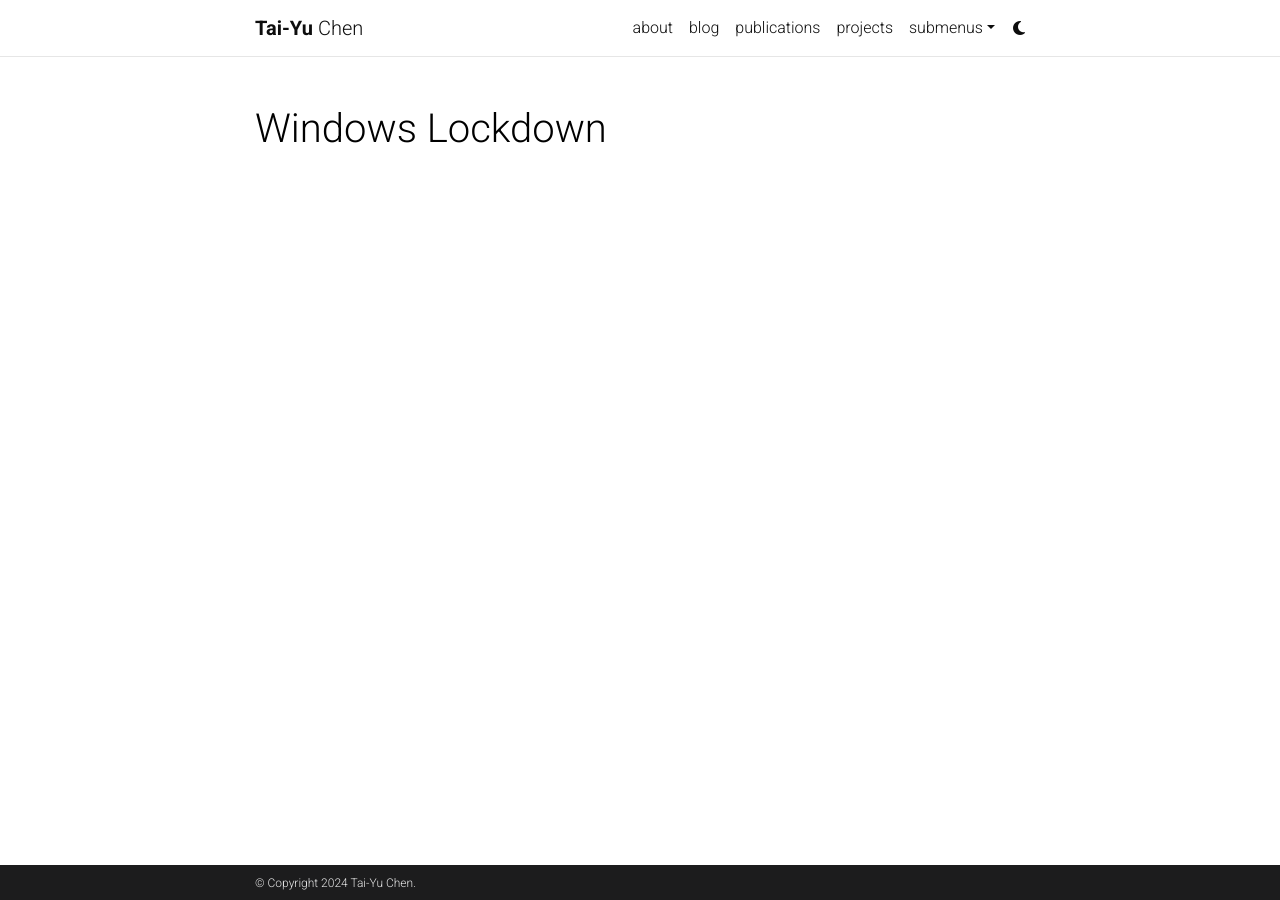
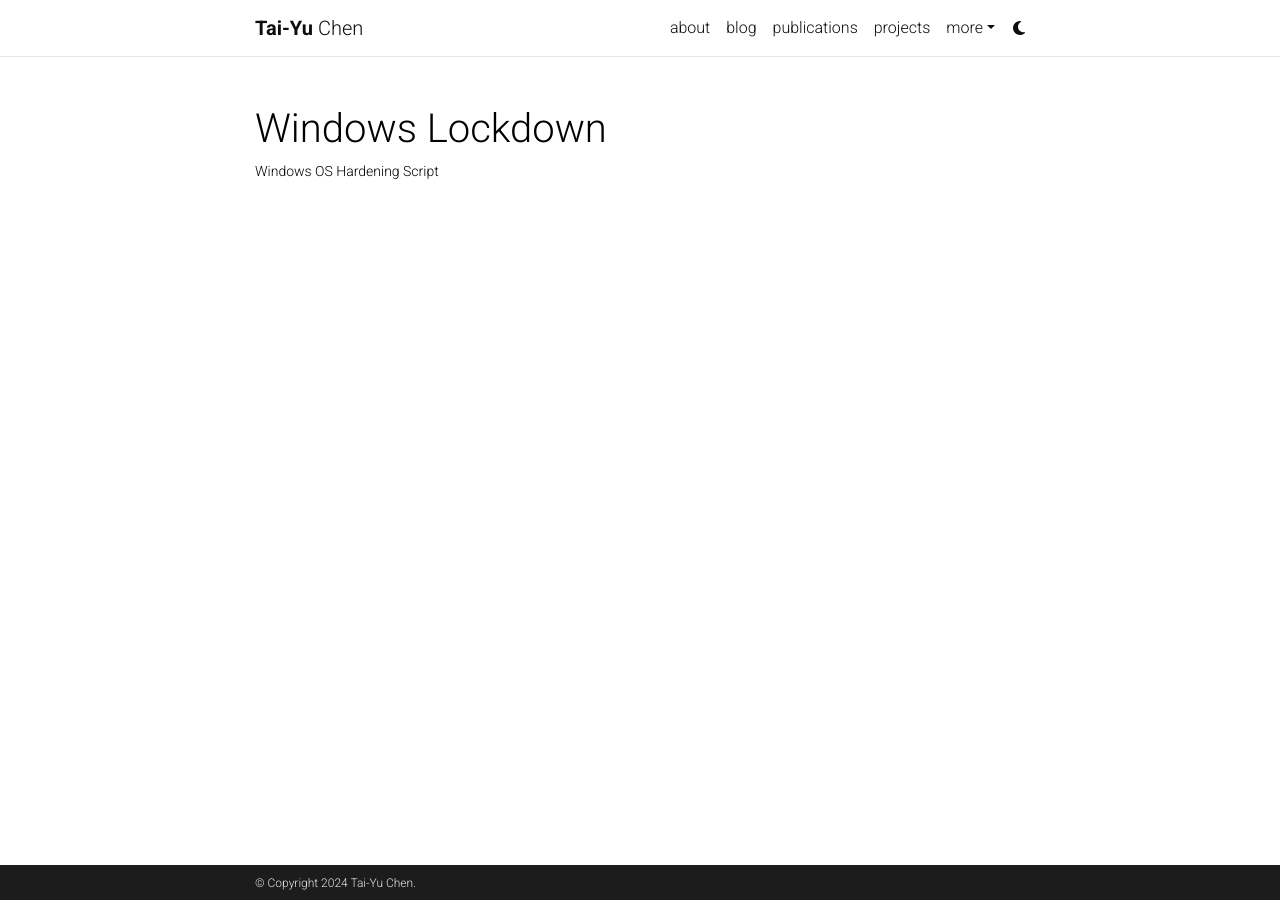
Before and after one commit to utahorange/utahorange.github.io, a Jekyll site: the page built from _projects/7_project.md, in a window 1280 px wide. Built offline with Jekyll 4.4.1, drawn with Linux system fonts in a browser that asks for light colours; comment, search, counter and statistics services are not loaded; a style sheet for code colours, icons or effects is not loaded.

Commit message:
change title of dropdown,link projects

```diff
--- a/_projects/7_project.md
+++ b/_projects/7_project.md
@@ -1,9 +1,9 @@
 ---
 layout: page
 title: Windows Lockdown
-description:
+description: Windows OS Hardening Script
 img:
 importance: 1
-redirect:
+redirect: https://github.com/utahorange/Windows-Lockdown
 category: projects
 ---
```
Also changed, not shown: _pages/dropdown.md (+1 -1 lines), _projects/8_project.md (+1 -1 lines).
